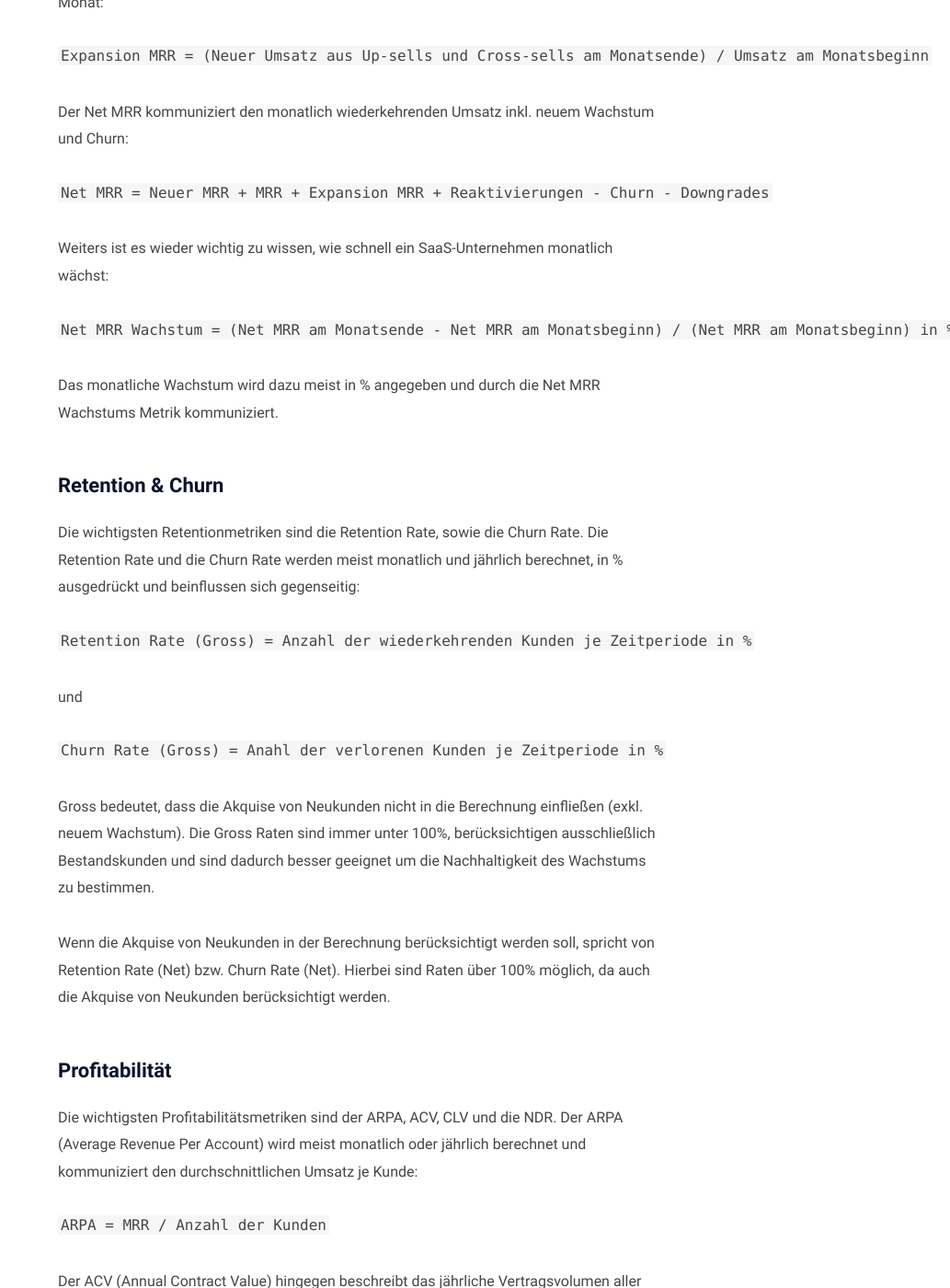
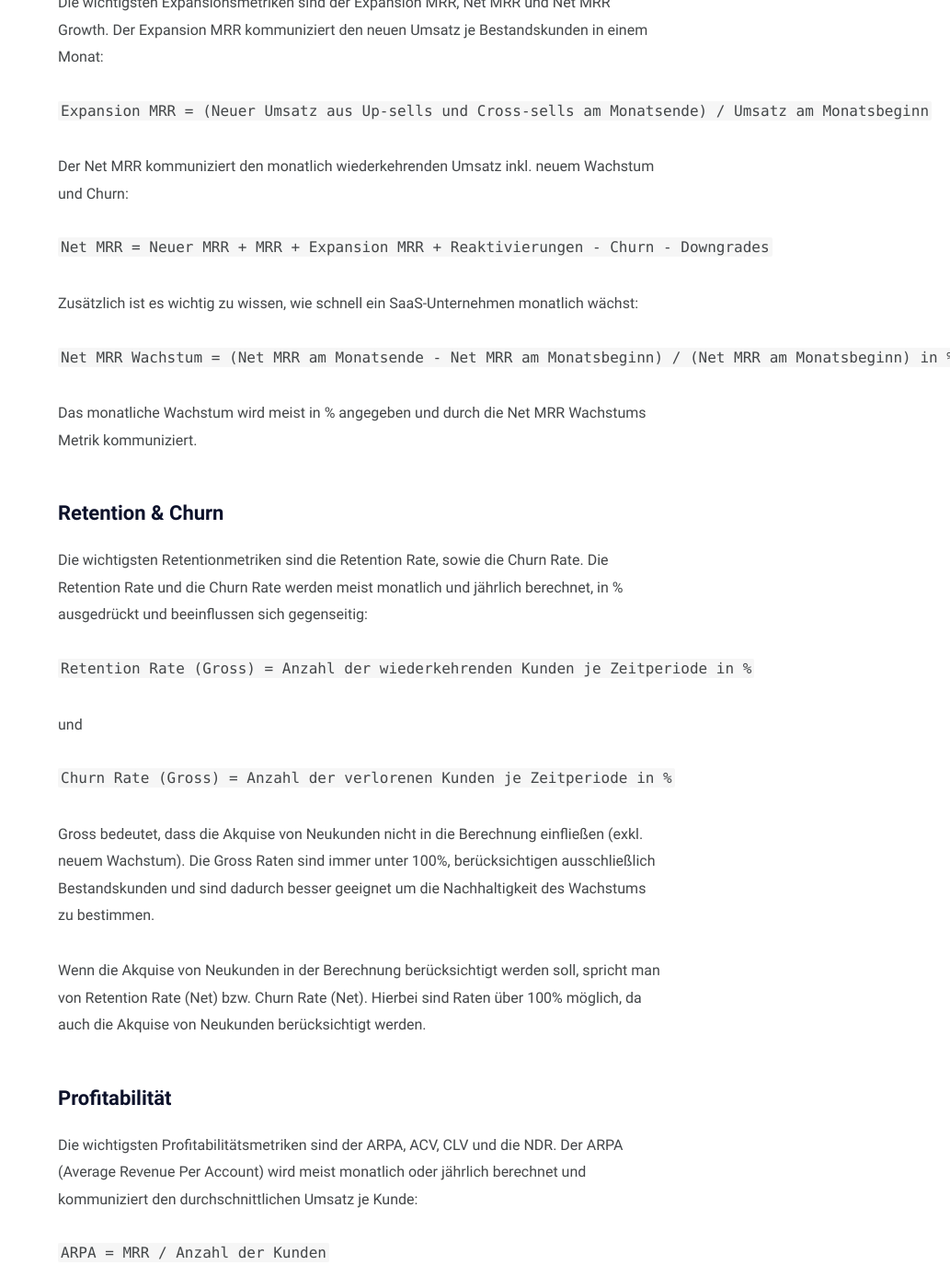
Before and after one commit to mariostnr/website, a Jekyll site: the page built from _posts/2021-05-13-saas-metriken.md, in a window 1280 px wide and 1400 px high, scrolled down 1509 px. Shown: the whole window at 92% size, without its empty margins (247-1280 px from the left). Built offline with Jekyll 4.4.1, drawn with Linux system fonts in a browser that asks for light colours; some of the changed text lies outside the part shown.

Commit message:
Update Blog “2021-05-13-saas-metriken”

```diff
--- a/_posts/2021-05-13-saas-metriken.md
+++ b/_posts/2021-05-13-saas-metriken.md
@@ -41,25 +43,25 @@ Der Net MRR kommuniziert den monatlich wiederkehrenden Umsatz inkl. neuem Wachst
 
 `Net MRR = Neuer MRR + MRR + Expansion MRR + Reaktivierungen - Churn - Downgrades`
 
-Weiters ist es wieder wichtig zu wissen, wie schnell ein SaaS-Unternehmen monatlich wächst:
+Zusätzlich ist es wichtig zu wissen, wie schnell ein SaaS-Unternehmen monatlich wächst:
 
 `Net MRR Wachstum = (Net MRR am Monatsende - Net MRR am Monatsbeginn) / (Net MRR am Monatsbeginn) in %`
 
-Das monatliche Wachstum wird dazu meist in % angegeben und durch die Net MRR Wachstums Metrik kommuniziert.
+Das monatliche Wachstum wird meist in % angegeben und durch die Net MRR Wachstums Metrik kommuniziert.
 
 ## Retention & Churn
 
-Die wichtigsten Retentionmetriken sind die Retention Rate, sowie die Churn Rate. Die Retention Rate und die Churn Rate werden meist monatlich und jährlich berechnet, in % ausgedrückt und beinflussen sich gegenseitig:
+Die wichtigsten Retentionmetriken sind die Retention Rate, sowie die Churn Rate. Die Retention Rate und die Churn Rate werden meist monatlich und jährlich berechnet, in % ausgedrückt und beeinflussen sich gegenseitig:
 
 `Retention Rate (Gross) = Anzahl der wiederkehrenden Kunden je Zeitperiode in %`
 
 und
 
-`Churn Rate (Gross) = Anahl der verlorenen Kunden je Zeitperiode in %`
+`Churn Rate (Gross) = Anzahl der verlorenen Kunden je Zeitperiode in %`
 
 Gross bedeutet, dass die Akquise von Neukunden nicht in die Berechnung einfließen (exkl. neuem Wachstum). Die Gross Raten sind immer unter 100%, berücksichtigen ausschließlich Bestandskunden und sind dadurch besser geeignet um die Nachhaltigkeit des Wachstums zu bestimmen.
 
-Wenn die Akquise von Neukunden in der Berechnung berücksichtigt werden soll, spricht von Retention Rate (Net) bzw. Churn Rate (Net). Hierbei sind Raten über 100% möglich, da auch die Akquise von Neukunden berücksichtigt werden.
+Wenn die Akquise von Neukunden in der Berechnung berücksichtigt werden soll, spricht man von Retention Rate (Net) bzw. Churn Rate (Net). Hierbei sind Raten über 100% möglich, da auch die Akquise von Neukunden berücksichtigt werden.
 
 ## Profitabilität
 
@@ -90,7 +92,7 @@ Im nächsten Artikel schreibe ich über Benchmarks, welche einen Performanceverg
 * [Baremetrics SaaS Metrics 101](https://baremetrics.com/category/metrics-101)
 * [Chargebee SaaS Metrics Glossary](https://www.chargebee.com/resources/glossaries/#saas_metrics)
 * [GP.Bullhound Quarterly insights into SaaS](https://www.gpbullhound.com/insights/global-software-market-perspectives-q3-2019/)
-* [What is Net Dollar Retention (NDR)] (https://userguiding.com/blog/net-dollar-retention-ndr/)
+* [What is Net Dollar Retention (NDR)](https://userguiding.com/blog/net-dollar-retention-ndr/)
 * [Understanding ACV vs. ARR in SaaS Subscription Business](https://www.profitwell.com/recur/all/acv-vs-arr)
 
 💡 PS: um in Zukunft keinen Artikel zu verpassen, kannst du mir gerne auf [Twitter](https://twitter.com/mariostnr) oder [LinkedIn](https://www.linkedin.com/in/mario-steiner) folgen oder dich zu meinem persönlichen [Newsletter](http://eepurl.com/heuGRP) anmelden.
```
Also changed, not shown: other parts of _posts/2021-05-13-saas-metriken.md (+6 -4 lines).
